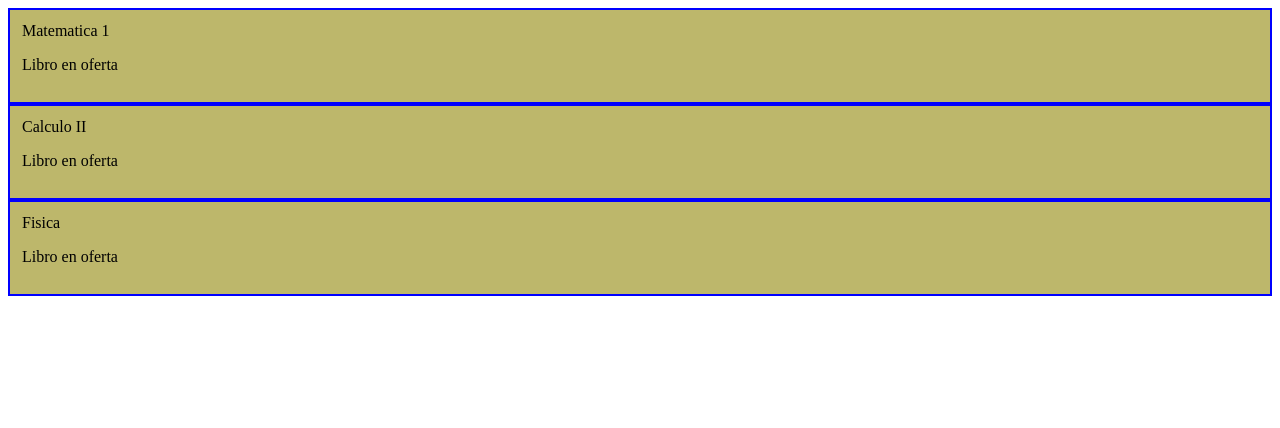
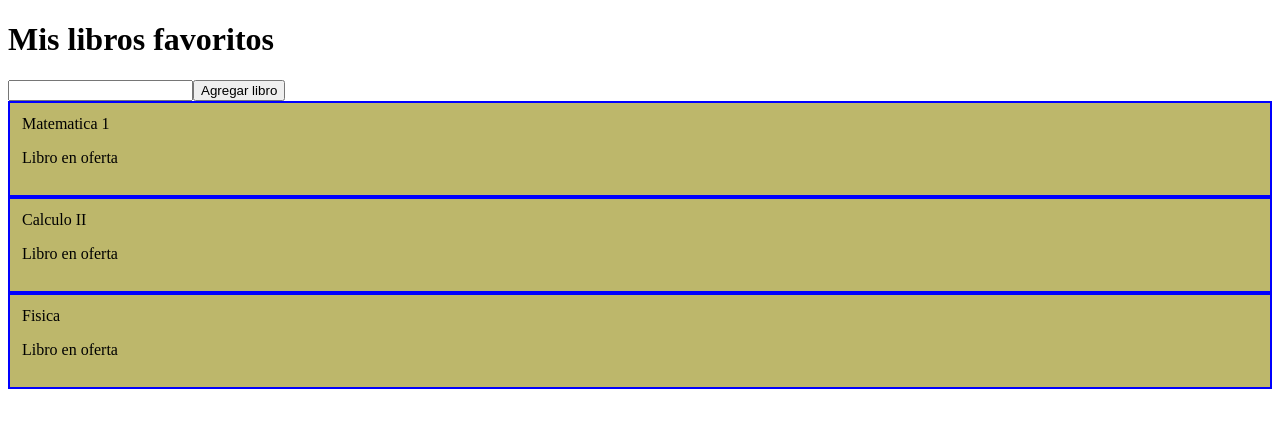
Before and after one commit to frodorix/Microservices, an Angular app in the folder Angular/my-web-app/: page / in a window 1280 px wide. Shown: the top 428 px of the page. Built offline with nearby package versions, Linux system fonts and the light colour scheme.

Commit message:
Angular Forms

```diff
--- a/Angular/my-web-app/src/app/app.module.ts
+++ b/Angular/my-web-app/src/app/app.module.ts
@@ -5,6 +5,7 @@ import { AppRoutingModule } from './app-routing.module';
 import { AppComponent } from './app.component';
 import { LibrosComponent } from './libros/libros.component';
 import { LibroComponent } from './libro/libro.component';
+import { FormsModule } from '@angular/forms';
 
 @NgModule({
   declarations: [
@@ -14,7 +15,9 @@ import { LibroComponent } from './libro/libro.component';
   ],
   imports: [
     BrowserModule,
-    AppRoutingModule
+    AppRoutingModule,
+    FormsModule
+
   ],
   providers: [],
   bootstrap: [AppComponent]
--- a/Angular/my-web-app/src/app/libros/libros.component.html
+++ b/Angular/my-web-app/src/app/libros/libros.component.html
@@ -1 +1,7 @@
+<h1>Mis libros favoritos</h1>
+<form (ngSubmit)="guardarLibro(f)" #f="ngForm">
+  <input type="text" name="nombreLibro" ngModel required>
+<button type="submit">Agregar libro</button>
+</form>
+
 <app-libro *ngFor="let libro of libros" [tituloLibro]="libro" (libroClicked)="eliminarLibro(libro)"></app-libro>
--- a/Angular/my-web-app/src/app/libros/libros.component.ts
+++ b/Angular/my-web-app/src/app/libros/libros.component.ts
@@ -14,4 +14,11 @@ export class LibrosComponent implements OnInit {
   eliminarLibro(libro: any) {
     this.libros = this.libros.filter((p) => p !== libro);
   }
+
+  guardarLibro(f: any) {
+     if(f.valid){
+      this.libros.push(f.value.nombreLibro);
+     }
+
+  }
 }
```
